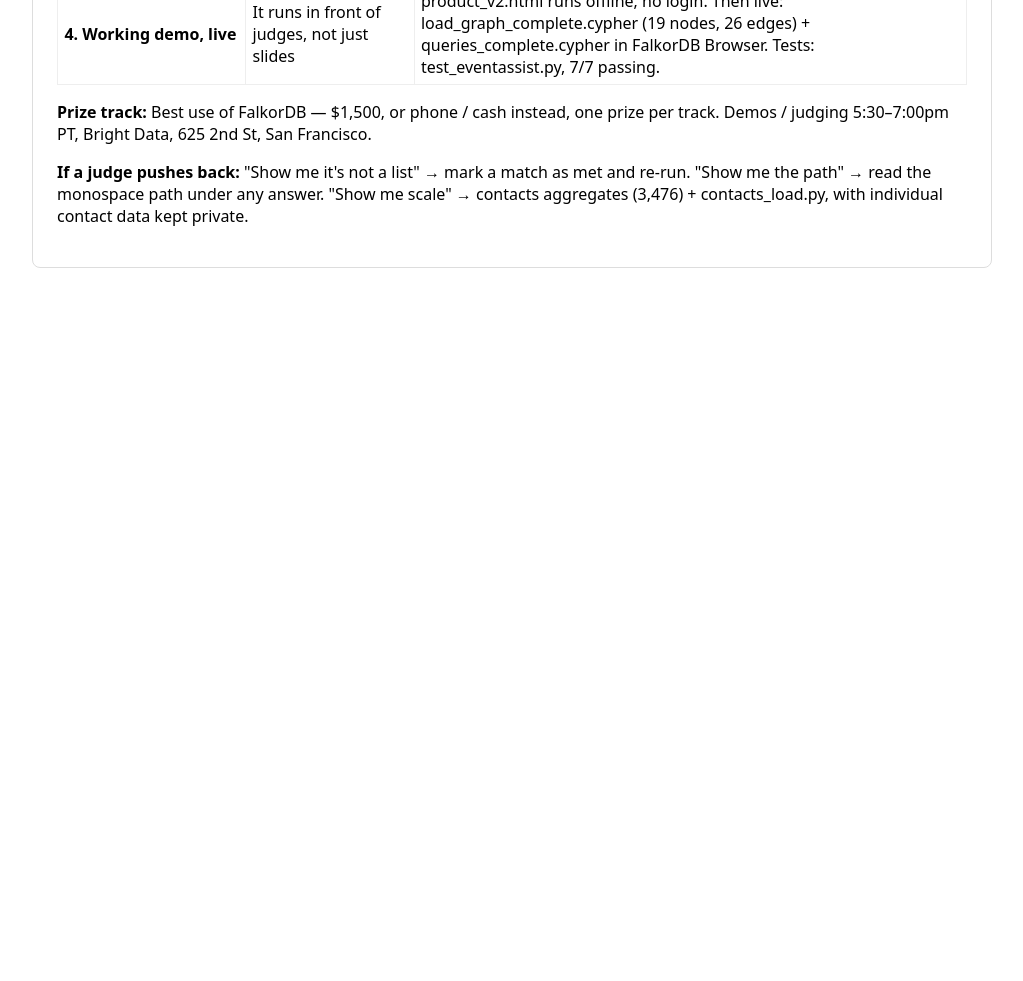
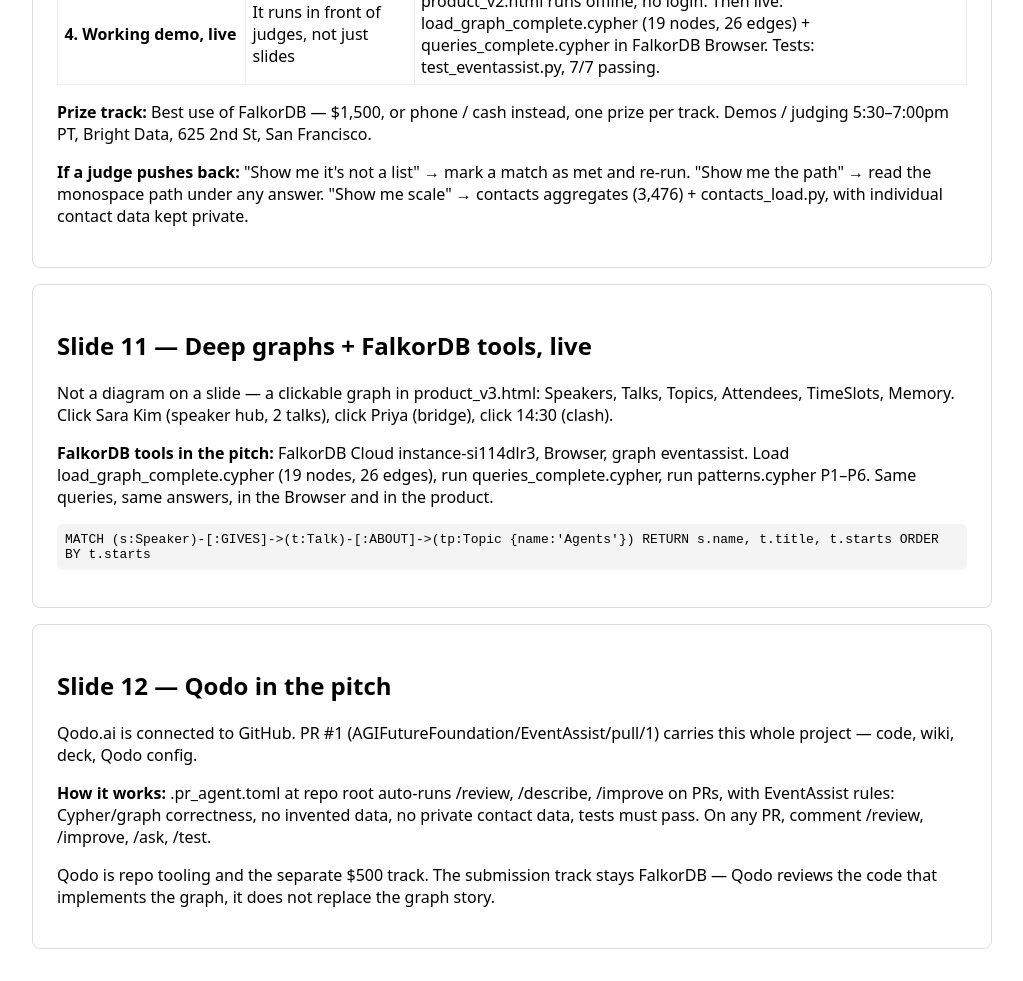
Before and after one commit to AGIFutureFoundation/EventAssist, a plain HTML site: page presentation.html in a window 1280 px wide. Shown: the part 2858-3839 px from the top of the page, without its empty margins (128-1151 px from the left). Before the commit the page ends 3158 px from the top, so only its background shows below. Drawn offline with Linux system fonts and the light colour scheme.

Commit message:
EventAssist: deck slides 11-12 (FalkorDB tools, Qodo)

```diff
--- a/presentation.html
+++ b/presentation.html
@@ -32,4 +32,12 @@
 <tr><td style="border:1px solid #eee;padding:.4rem"><b>4. Working demo, live</b></td><td style="border:1px solid #eee;padding:.4rem">It runs in front of judges, not just slides</td><td style="border:1px solid #eee;padding:.4rem">product_v2.html runs offline, no login. Then live: load_graph_complete.cypher (19 nodes, 26 edges) + queries_complete.cypher in FalkorDB Browser. Tests: test_eventassist.py, 7/7 passing.</td></tr></table>
 <p><b>Prize track:</b> Best use of FalkorDB — $1,500, or phone / cash instead, one prize per track. Demos / judging 5:30–7:00pm PT, Bright Data, 625 2nd St, San Francisco.</p>
 <p><b>If a judge pushes back:</b> "Show me it's not a list" → mark a match as met and re-run. "Show me the path" → read the monospace path under any answer. "Show me scale" → contacts aggregates (3,476) + contacts_load.py, with individual contact data kept private.</p></div>
+<div class="slide"><h2>Slide 11 — Deep graphs + FalkorDB tools, live</h2>
+<p>Not a diagram on a slide — a clickable graph in product_v3.html: Speakers, Talks, Topics, Attendees, TimeSlots, Memory. Click Sara Kim (speaker hub, 2 talks), click Priya (bridge), click 14:30 (clash).</p>
+<p><b>FalkorDB tools in the pitch:</b> FalkorDB Cloud instance-si114dlr3, Browser, graph eventassist. Load load_graph_complete.cypher (19 nodes, 26 edges), run queries_complete.cypher, run patterns.cypher P1–P6. Same queries, same answers, in the Browser and in the product.</p>
+<p class="path">MATCH (s:Speaker)-[:GIVES]-&gt;(t:Talk)-[:ABOUT]-&gt;(tp:Topic {name:'Agents'}) RETURN s.name, t.title, t.starts ORDER BY t.starts</p></div>
+<div class="slide"><h2>Slide 12 — Qodo in the pitch</h2>
+<p>Qodo.ai is connected to GitHub. PR #1 (AGIFutureFoundation/EventAssist/pull/1) carries this whole project — code, wiki, deck, Qodo config.</p>
+<p><b>How it works:</b> .pr_agent.toml at repo root auto-runs /review, /describe, /improve on PRs, with EventAssist rules: Cypher/graph correctness, no invented data, no private contact data, tests must pass. On any PR, comment /review, /improve, /ask, /test.</p>
+<p>Qodo is repo tooling and the separate $500 track. The submission track stays FalkorDB — Qodo reviews the code that implements the graph, it does not replace the graph story.</p></div>
 </body></html>
```
